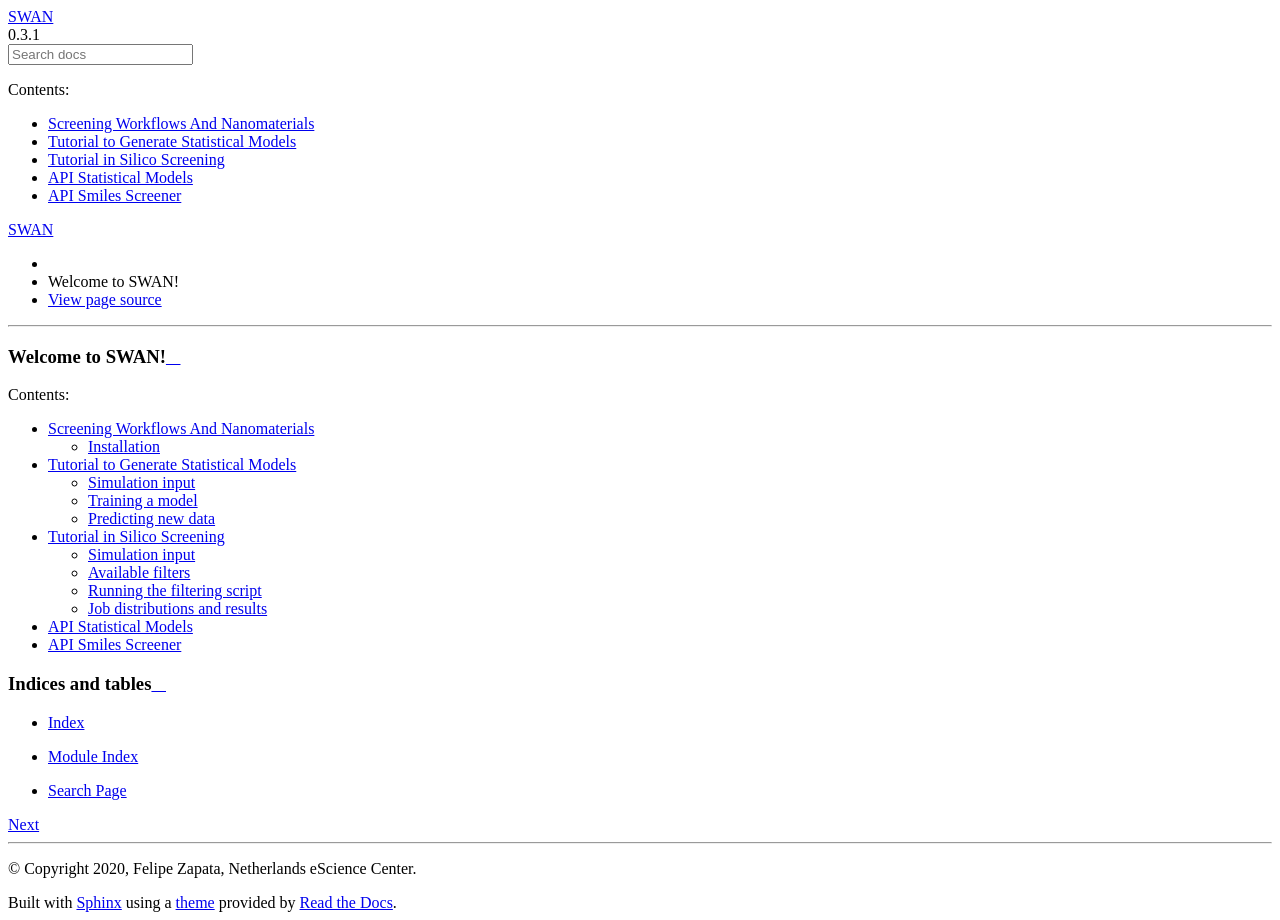
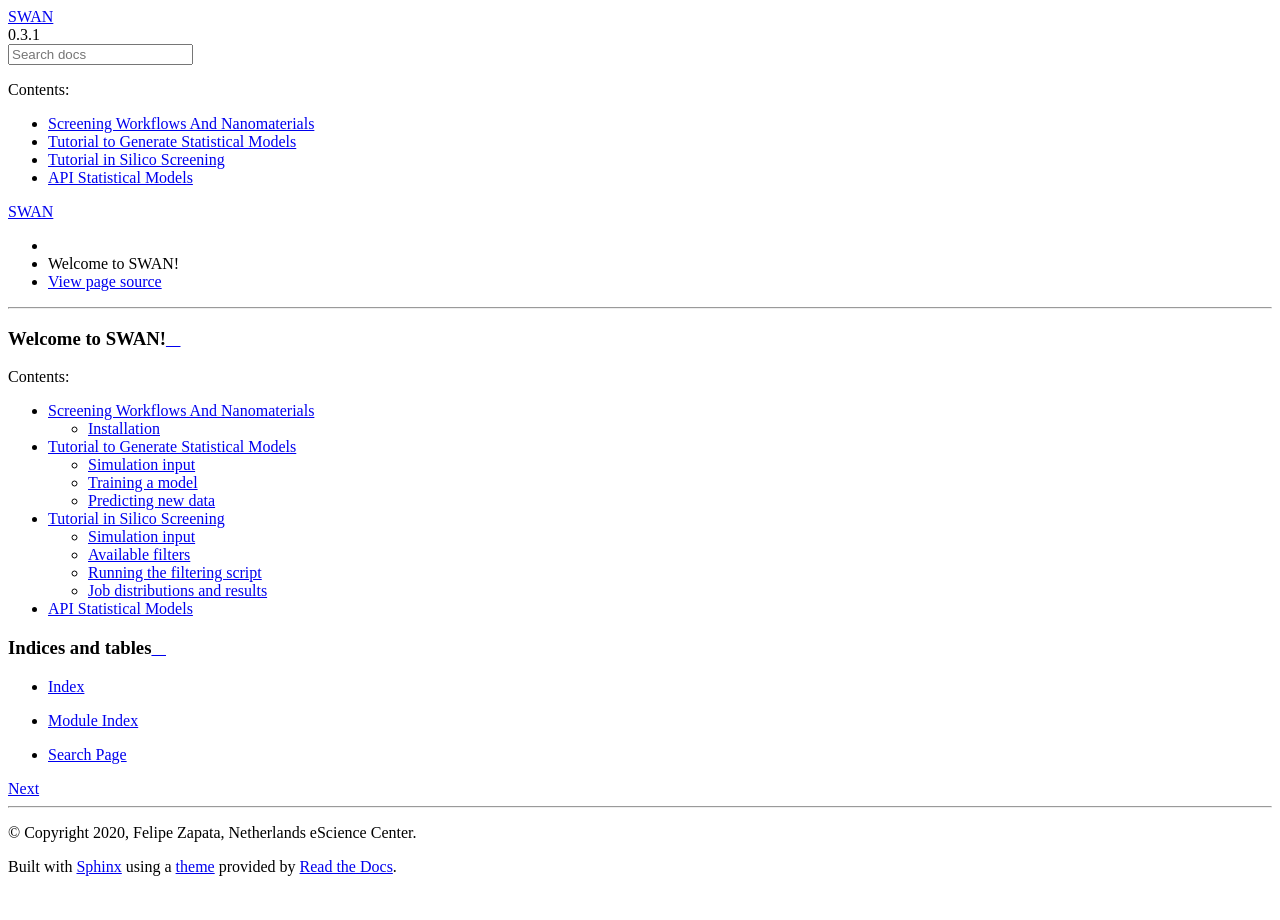
Before and after one commit to nlesc-nano/swan, a Sphinx documentation site: the page built from docs/index.rst, in a window 1280 px wide. Built offline with Sphinx 7.4.7 and the Read the Docs theme 2.0.0, drawn with Linux system fonts in a browser that asks for light colours.

Commit message:
remove filtering docs

```diff
--- a/docs/api_filtering.rst
+++ /dev/null
@@ -1,4 +0,0 @@
-API Smiles Screener
-===================
-
-.. automodule:: swan.filter.screen
--- a/docs/index.rst
+++ b/docs/index.rst
@@ -14,7 +14,6 @@ Welcome to SWAN!
    tutorial_models
    tutorial_screening
    api_models
-   api_filtering
 
 
 Indices and tables
```
